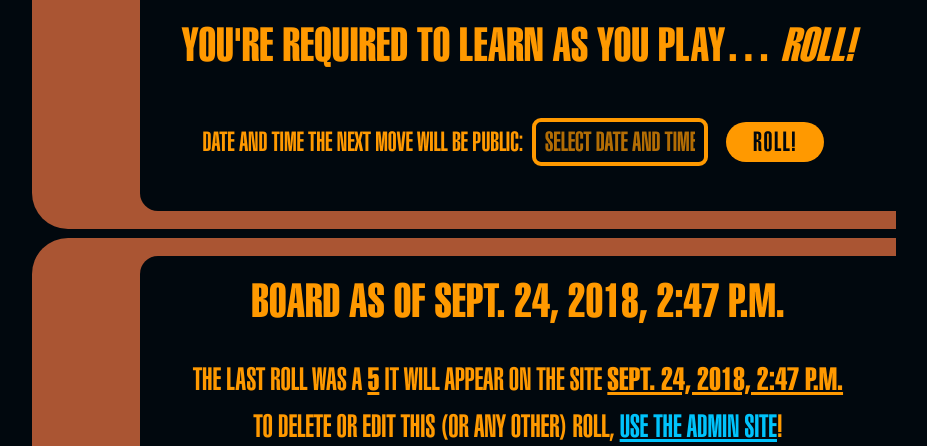
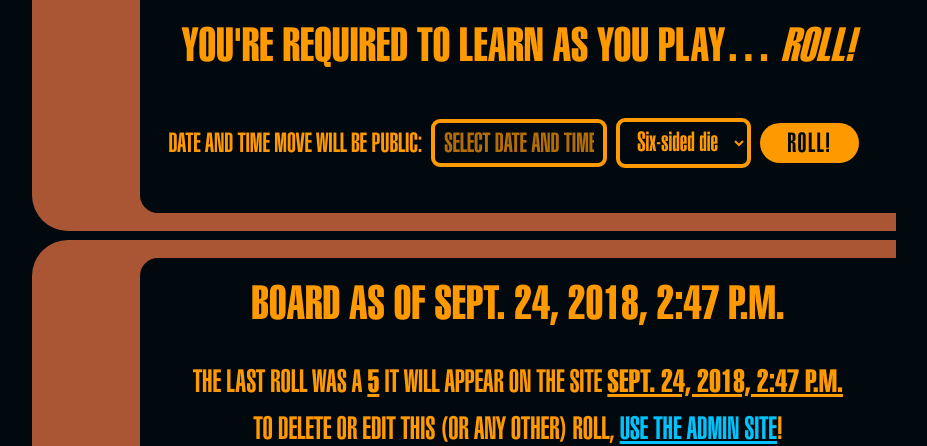
Before and after one commit to craiga/will-of-the-prophets, a Django app: template will_of_the_prophets/templates/will_of_the_prophets/roll.html in a window 1280 px wide. Shown: the top 446 px of the page, without its empty margins (176-1103 px from the left). Run offline with Django 3.2, Linux system fonts and the light colour scheme; the template is opened without the code that fills it: values that come from a table or form of the project are taken from there, others are empty; data comes from the database, SQL or seed files in the repository; style sheets or scripts are compiled from the project's sources; parts of the project's set-up code (start-up, migrations or seed data) failed here and were passed over; some libraries are stand-ins or nearby versions.

Commit message:
Add different die sizes to roll form

```diff
--- a/will_of_the_prophets/forms.py
+++ b/will_of_the_prophets/forms.py
@@ -1,4 +1,6 @@
 """Will of the Prophets forms."""
+
+import random
 
 from django import forms
 
@@ -8,7 +10,21 @@ from will_of_the_prophets.models import Roll
 class RollForm(forms.ModelForm):
     """Roll form."""
 
+    die_size = forms.ChoiceField(choices=[(6, "Six-sided die"), (100, "100-sided die")])
+
+    def save(self, commit=True):
+        """
+        Save the roll with a random number between 1 and the selected die size.
+        """
+        obj = super().save(commit=False)
+        obj.number = random.randint(1, int(self.cleaned_data["die_size"]))
+
+        if commit:
+            obj.save()
+
+        return obj
+
     class Meta:
         model = Roll
-        fields = ["embargo"]
-        labels = {"embargo": "Date and time the next move will be public"}
+        fields = ["embargo", "die_size"]
+        labels = {"embargo": "Date and time move will be public"}
--- a/will_of_the_prophets/templates/will_of_the_prophets/roll.html
+++ b/will_of_the_prophets/templates/will_of_the_prophets/roll.html
@@ -32,6 +32,7 @@
             <div class="roll-form__form">
                 {{ form.embargo.label_tag }}
                 {{ form.embargo|add_class:'lcars-input'|attr:'placeholder:Select Date and Time' }}
+                {{ form.die_size|add_class:'lcars-input' }}
                 <button class="lcars-button" type="submit">Roll!</button>
             </div>
         </form>
@@ -110,7 +111,7 @@
 ></script>
 <script type="text/javascript" nonce="{{request.csp_nonce}}">
     $(function () {
-        $('.lcars-input').datetimepicker({
+        $('input.lcars-input').datetimepicker({
             theme: 'dark',
             format: 'Y-m-d H:i',
         });
```
